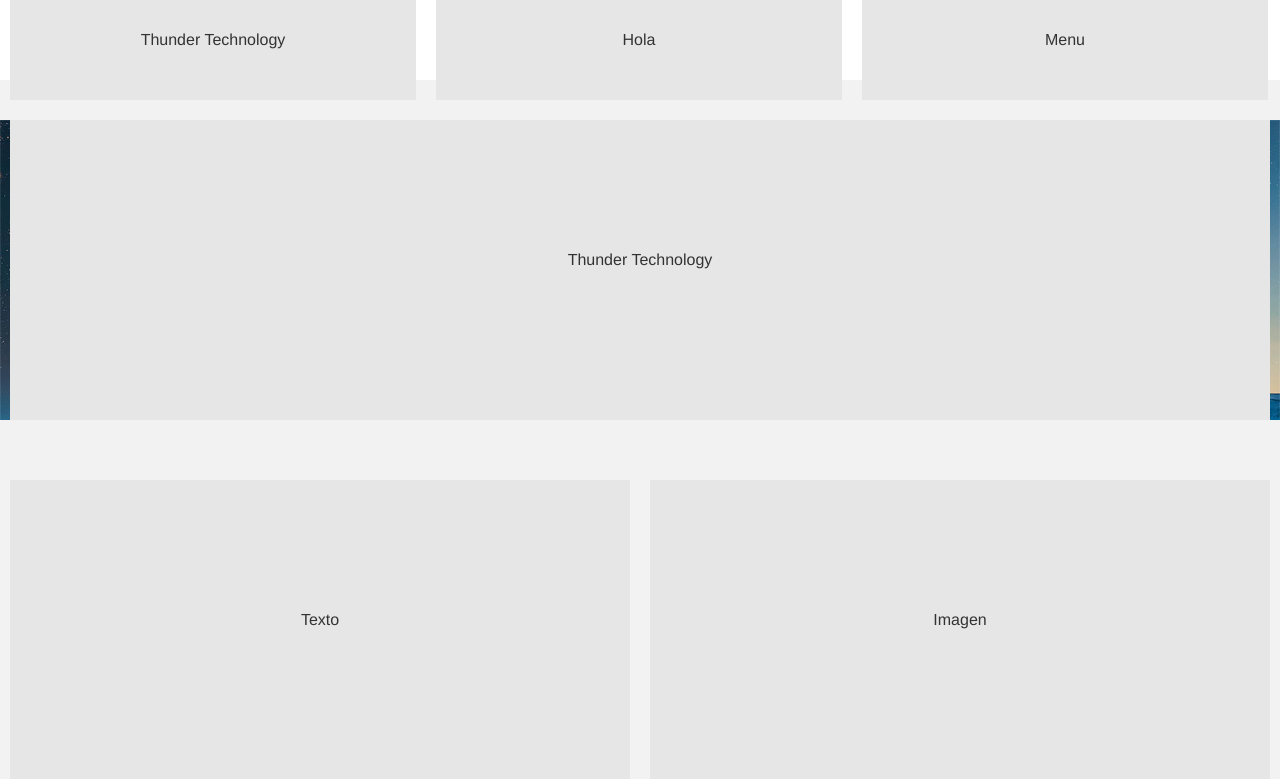
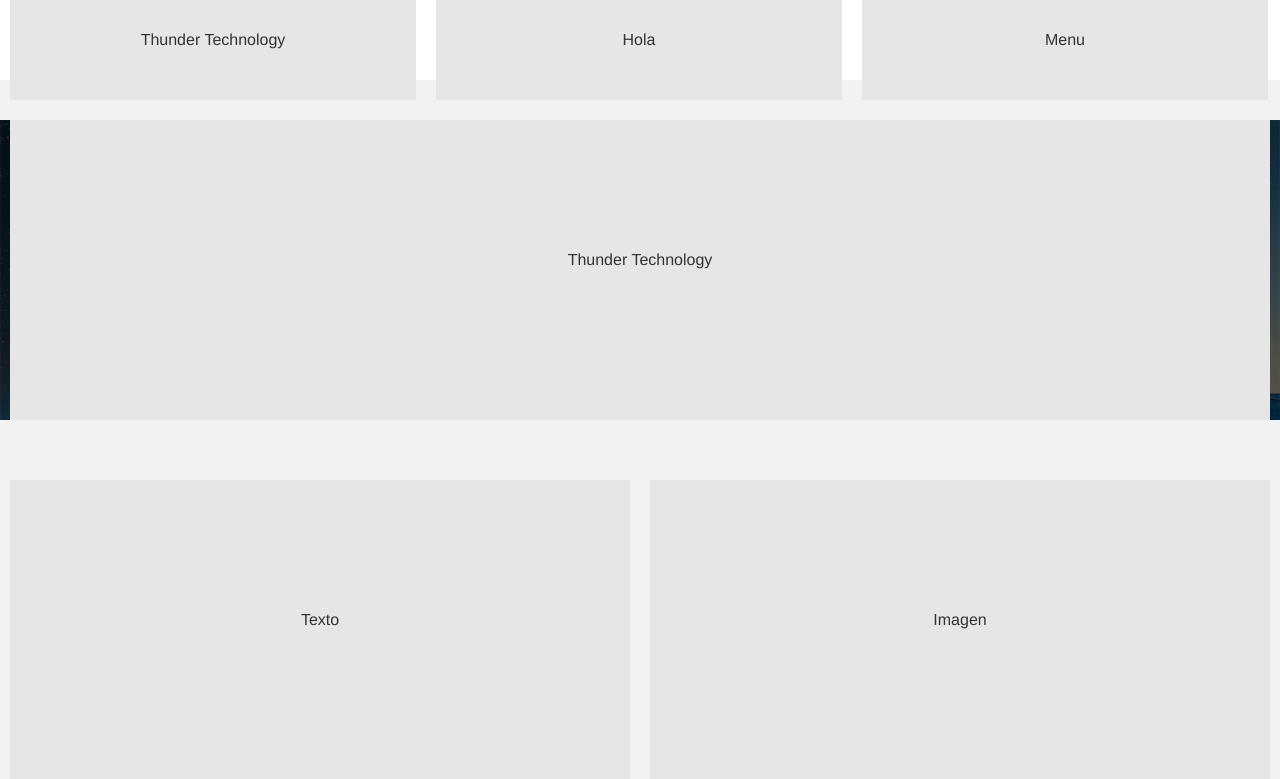
Before and after one commit to JosxLuis/thunder, a PHP site: page /about.html in a window 1280 px wide. Shown: the top 779 px of the page. Run offline with PHP 8.4, Linux system fonts and the light colour scheme.

Commit message:
se agregó un efecto al fondo del slider

```diff
--- a/css/layout.css
+++ b/css/layout.css
@@ -51,8 +51,9 @@
     header .menu a{text-decoration: none;}
     header   i{font-size: 2.5em; }
 
-    .slider{width: 100%;min-height: 300px; line-height: 300px;background: #f2f2f2; text-align: center;background: url(../img/slider.jpg);background-size: cover;}
+    .slider{width: 100%;min-height: 300px; line-height: 300px; background-color: #656a6e; text-align: center;background-image: url(../img/slider.jpg);background-size: cover;  background-blend-mode: multiply;}
     .slider .descripcion h4{font-family: 'avenirHeavy';padding-top: 100px; line-height: 1em;font-size: 5em; color: #fff; text-align: center;}
+
 
 
 
@@ -84,8 +85,8 @@
     ================================================== */
 
     /* Bigger than 1280px */
-    @media only screen and (min-width: 1300px) {
-
+    @media only screen and (min-width: 1600px) {
+    .slider{min-height: 450px;}
 
     }
 
```
